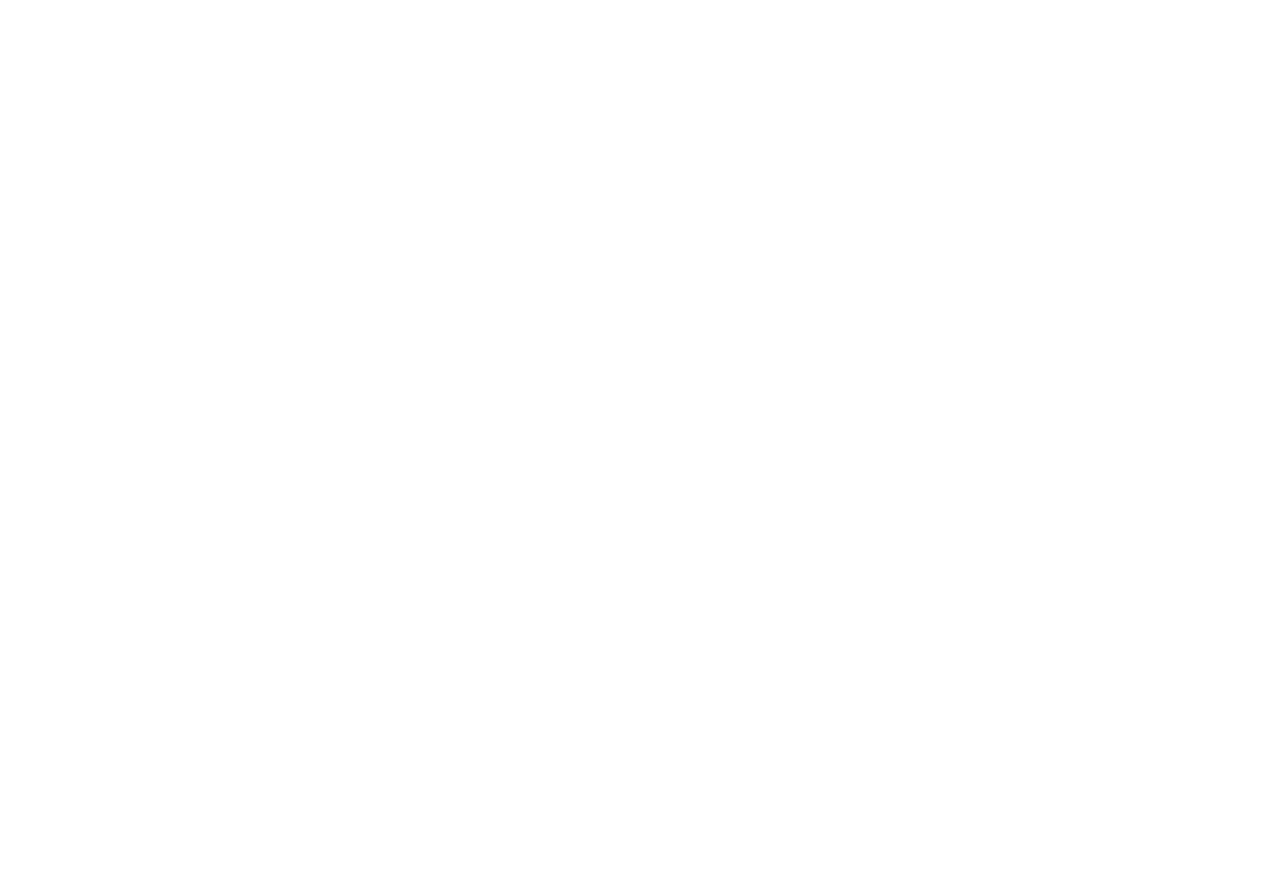
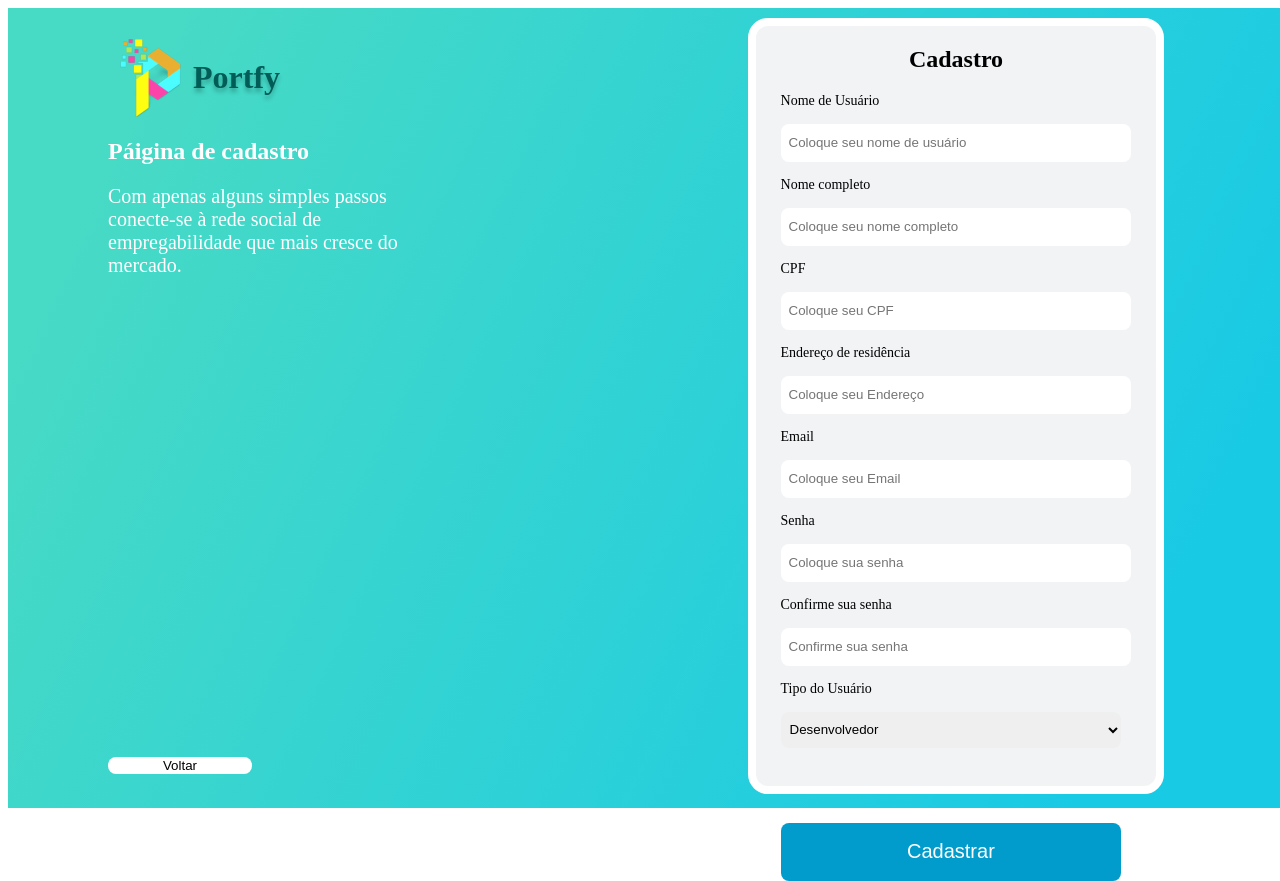
Before and after one commit to maksonss4/React---Portfy, a React (Create React App) app: page / in a window 1280 px wide. Before the commit the page ends 800 px from the top, so only its background shows below. Built offline with nearby package versions, Linux system fonts and the light colour scheme.

Commit message:
feat:layout de página register finalizada

```diff
--- a/src/App.tsx
+++ b/src/App.tsx
@@ -1,8 +1,10 @@
 import React from 'react';
+import { Resgister } from './pages/Register';
 
 function App() {
   return (
     <div className="App">
+      <Resgister/>
     </div>
   );
 }
--- a/src/components/Button/index.tsx
+++ b/src/components/Button/index.tsx
@@ -1,16 +1,18 @@
 import React, { ReactNode } from "react";
-import {Container} from "./index"
+import {Container} from "./styles"
 
-interface IButton {
-  children: ReactNode
-  color: string
-  width: string
-  height: string
+interface IButton extends React.HTMLProps<HTMLButtonElement> {
+  children: ReactNode;
+  color: string;
+  width: string;
+  height: string;
+  background: string
 }
-export const Button = ({children, width, height, color}:IButton) => {
+const Button = ({children, width, height, color, background}:IButton) => {
   return(
-    <Container width={width} height={height} color={color}>
+    <Container width={width} height={height} color={color} background={background}>
       {children}
     </Container>
   )
 }
+export default Button
--- a/src/components/Button/index.ts
+++ b/src/components/Button/styles.ts
@@ -3,8 +3,12 @@
   color: string
   width: string
   height: string
+  background: string
 }
 export const Container = styled.button<IButtonProps>`
+  background: ${({background})=>background};
+  border-radius: 8px;
+  border: none;
   color: ${({color})=> color};
   width: ${({width})=> `${width}rem`};
   height: ${({height})=> `${height}rem`};
--- /dev/null
+++ b/src/components/Input/index.tsx
@@ -0,0 +1,12 @@
+import { Container } from "./styles"
+
+interface IInput extends React.HTMLProps<HTMLImageElement>{
+  type: string
+  placeholder: string
+}
+
+export const Input = ({type, placeholder}:IInput) => {
+  return(
+    <Container type={type} placeholder={placeholder}  />
+  )
+}
--- /dev/null
+++ b/src/components/Input/styles.ts
@@ -0,0 +1,10 @@
+import styled from "styled-components"
+
+export const Container = styled.input`
+  width: 21.31rem;
+  height: 2.25rem;
+  padding-left: 8px;
+  border-radius: 8px;
+  border: none;
+
+`
--- a/src/pages/Register/index.tsx
+++ b/src/pages/Register/index.tsx
@@ -1,42 +1,52 @@
+import Button from "../../components/Button/index"
+import { Input } from "../../components/Input";
+import { Container, DivForm, DivInformations, DivLogo, DivPai } from "./styles";
+
 export const Resgister = () => {
   return (
-    <>
-      <div className="divPai">
-        <div className="divLogo">
-          <img src="" alt="logo portfy" />
+    <Container>
+      <DivPai>
+        <DivLogo>
+          <img src="logo.png" alt="logo portfy" />
           <h1>Portfy</h1>
-        </div>
-        <div className="divInfomations">
+        </DivLogo>
+        <DivInformations>
           <h2>Páigina de cadastro</h2>
           <p>
             Com apenas alguns simples passos conecte-se à rede social de
-            empregabilidade que mais cresce do mercado
+            empregabilidade que mais cresce do mercado.
           </p>
-        </div>
-        <button>voltar</button>
-      </div>
-      <div className="divForm">
+        </DivInformations>
+        <Button children="Voltar" color="Black" width="9" height="2.68" background="white"/>
+      </DivPai>
+      <DivForm>
+        <div className="divBigode"/>
         <h2>
           Cadastro
         </h2>
         <form>
           <label htmlFor="username">Nome de Usuário</label>
-          <input type="text" name="username" id="username" placeholder="Coloque seu nome de usuário" />
+          <Input type="text" placeholder="Coloque seu nome de usuário" name="username" id="username"/>
           <label htmlFor="name">Nome completo</label>
-          <input type="text" name="name" id="name" placeholder="Coloque seu nome completo" />
+          <Input type="text" placeholder="Coloque seu nome completo" name="name" id="name"/>
           <label htmlFor="cpf">CPF</label>
-          <input type="number" name="cpf" id="cpf" placeholder="Coloque seu CPF" />
+          <Input type="number" placeholder="Coloque seu CPF" name="cpf" id="cpf"/>
           <label htmlFor="address">Endereço de residência</label>
-          <input type="text" name="address" id="address" placeholder="Coloque seu Endereço" />
+          <Input type="text" placeholder="Coloque seu Endereço" name="address" id="address"/>
           <label htmlFor="email">Email</label>
-          <input type="email" name="email" id="email" placeholder="Coloque seu Email"/>
+          <Input type="email" placeholder="Coloque seu Email" name="email" id="email"/>
           <label htmlFor="password">Senha</label>
-          <input type="password" name="password" id="password" placeholder="Coloque sua senha" />
+          <Input type="password" placeholder="Coloque sua senha" name="password" id="password"/>
           <label htmlFor="confirmPassword">Confirme sua senha</label>
-          <input type="password" name="confirmPassword" id="confirmPassword" placeholder="Confirme sua senha" />
-          <button type="submit">Cadastrar</button>
+          <Input type="password" placeholder="Confirme sua senha" name="confirmPassword" id="confirmPassword"/>
+          <label htmlFor="typeUser">Tipo do Usuário</label>
+          <select name="typeUser" id="typeUser">
+            <option value="developer">Desenvolvedor</option>
+            <option value="recruiter">Recrutador</option>
+          </select>
+          <Button type="submit" children="Cadastrar" color="white" width="21.3" height="3.62" background="#029CCC"/>
         </form>
-      </div>
-    </>
+      </DivForm>
+    </Container>
   );
 };
--- /dev/null
+++ b/src/pages/Register/styles.ts
@@ -0,0 +1,82 @@
+import styled from "styled-components"
+
+export const Container = styled.div`
+background: linear-gradient(115.77deg, #47DAC5 10.59%, #19CAE5 87.7%);
+width: 100vw;
+height: 100vh;
+display: flex;
+`
+export const DivPai = styled.div`
+display: flex;
+flex-direction: column;
+width: 50%;
+height: 100%;
+margin-left: 100px;
+justify-content: space-between;
+  button {
+    margin-bottom: 40px;
+  }
+`
+export const DivLogo = styled.div`
+display: flex;
+align-items: center;
+margin-top: 30px;
+  h1 {
+    margin-left: 0px;
+    margin-right: 20px;
+    color: #005C57;
+    text-shadow: 0px 4px 4px rgba(0, 0, 0, 0.25);
+  }
+
+`
+export const DivInformations = styled.div`
+margin-bottom: 460px;
+color: white;
+  h1 {
+    text-shadow: 0px 4px 4px rgba(0, 0, 0, 0.1);
+    font-size: 28px;
+  }
+  p {
+    font-size: 20px;
+    width: 332px;
+  }
+`
+export const DivForm = styled.div`
+width: 400px;
+height: 95%;
+background: #F1F3F5;
+border-radius: 20px ;
+margin-top: 10px;
+border: solid white 8px;
+display: flex;
+flex-direction: column;
+align-items: center;
+  .divBigode {
+    background: white;
+    height: 20px;
+    width: 200px;
+    border-radius: 0px 0px 6px 6px ;
+  }
+  label {
+    display: block;
+    font-size: 14px;
+  }
+  form {
+    display: flex;
+    flex-direction: column;
+    gap: 15px;
+  }
+  form select {
+    height: 36px;
+    border-radius: 8px;
+    border: none;
+    padding-left: 5px;
+    width: 21.31rem;
+
+  }
+  form button {
+    margin-top: 60px;
+    font-size: 20px;
+  }
+
+`
```
Also changed, not shown: public/logo.png (added).
